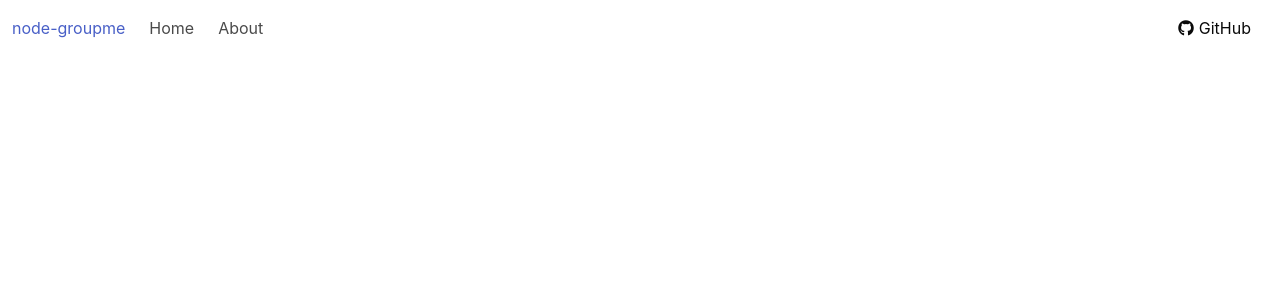
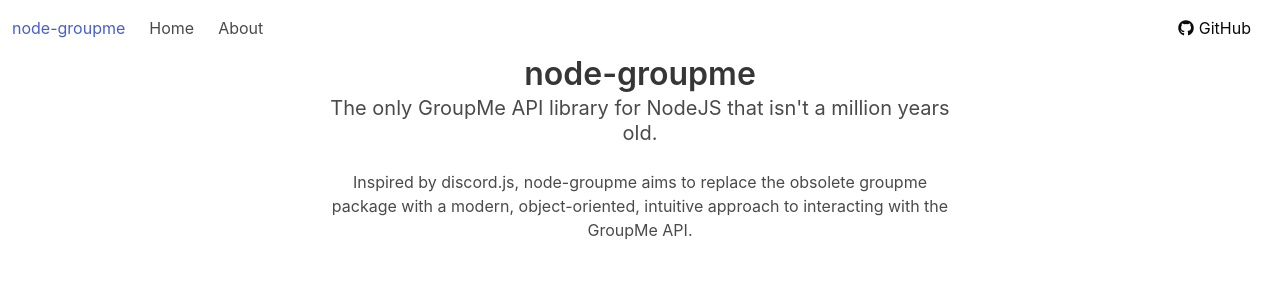
Before and after one commit to groupme-js/newdocs, a Next.js app: page / in a window 1280 px wide. Shown: the top 300 px of the page. Built offline with nearby package versions, Linux system fonts and the light colour scheme.

Commit message:
main page content

```diff
--- a/pages/index.js
+++ b/pages/index.js
@@ -1,5 +1,4 @@
 import Head from "next/head"
-import styles from "../styles/Home.module.css"
 
 export default function Home() {
     return (
@@ -8,7 +7,17 @@
                 <title>Home | node-groupme</title>
             </Head>
 
-
+            <div className="columns is-mobile is-centered">
+                <div className="column is-half">
+                    <p className="text-center title">node-groupme</p>
+                    <p className="text-center subtitle">The only GroupMe API library for NodeJS that isn't a million years old.</p>
+                </div>
+            </div>
+            <div className="columns is-mobile is-centered">
+                <div className="column is-half">
+                    <p className="text-center">Inspired by discord.js, node-groupme aims to replace the obsolete groupme package with a modern, object-oriented, intuitive approach to interacting with the GroupMe API.</p>
+                </div>
+            </div>
         </div>
     )
 }
--- a/styles/globals.scss
+++ b/styles/globals.scss
@@ -3,3 +3,15 @@
 .padleft {
     padding-left: 5px;
 }
+
+.text-center {
+    text-align: center;
+}
+
+.title-pad {
+    padding-top: 2em;
+}
+
+.content-pad {
+    padding-top: 1.5em;
+}
```
Also changed, not shown: styles/Home.module.css (deleted). Lines whose indentation alone changed are shown as unchanged.
